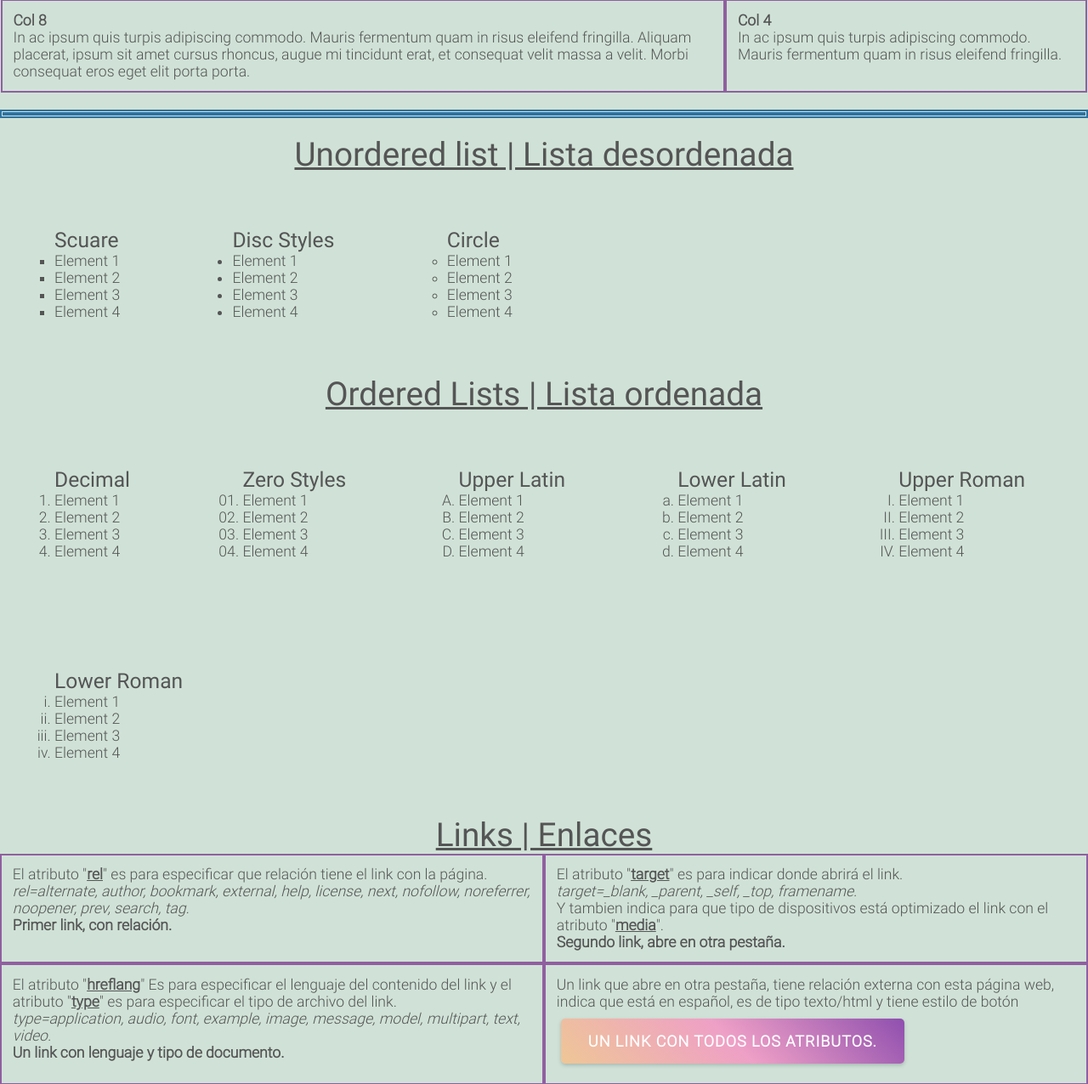
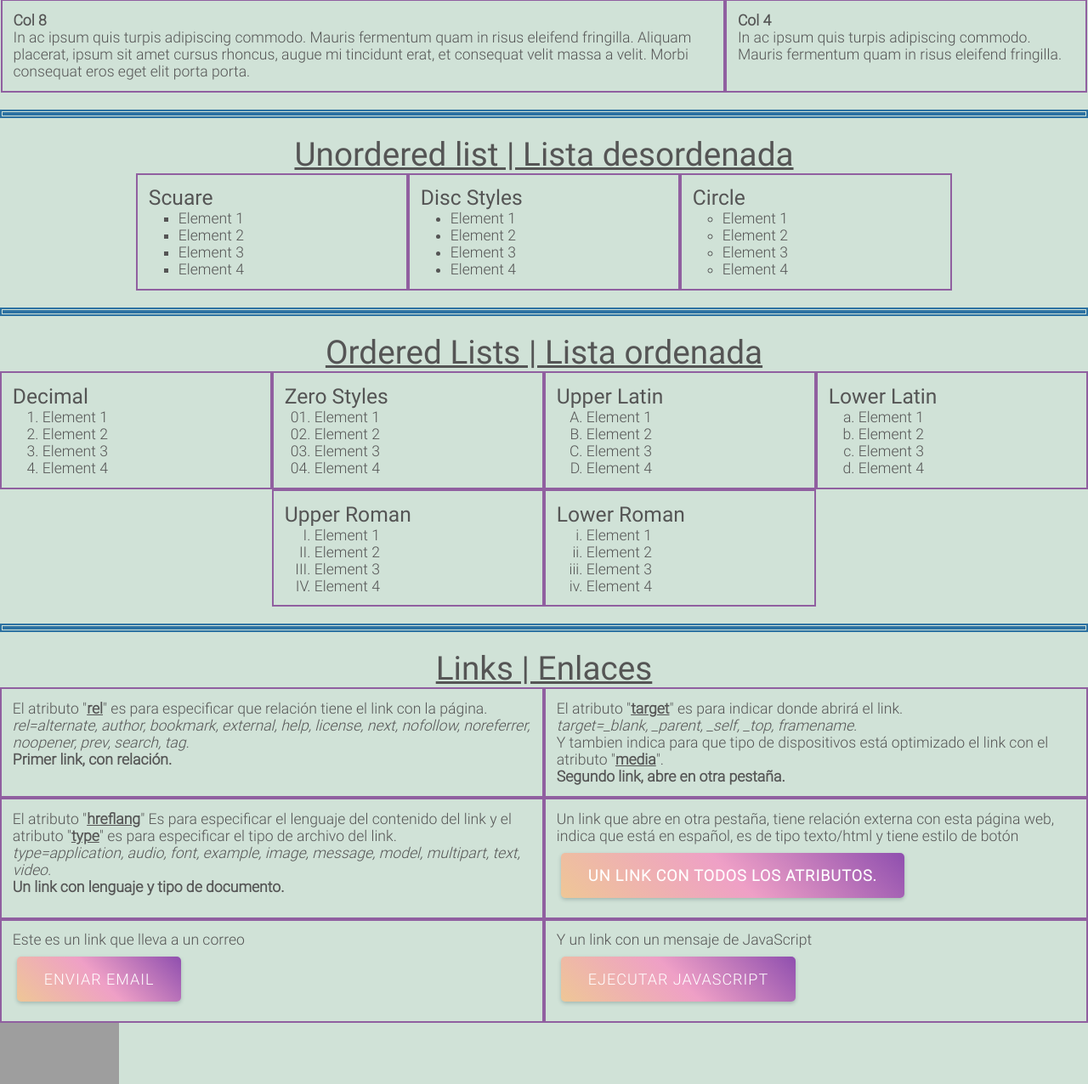
Before and after one commit to susananzth/MyGuide, a PHP site: page / in a window 1280 px wide. Shown: the part 970-2246 px from the top of the page at 85% size. Run offline with PHP 8.4, Linux system fonts and the light colour scheme; grey boxes are pictures that could not be loaded.

Commit message:
Optimizando columnas y links

```diff
--- a/css/style.css
+++ b/css/style.css
@@ -31,37 +31,18 @@
     font-style: italic;
     src: local('Roboto-Regular-Italic'), local('Roboto-Regular-Italic'),
     url("../font/Roboto-Italic.ttf") format('truetype');}
-
+/* GLOBAL */
 *{ margin: 0; padding: 0;}
-
 body{ height: 100%; width: 100%; font-family: Roboto-Light, sans-serif, Verdana;
       font-size: 110%; color: #555555; background: #d0e2d7;}
+/* HEADINGS */
 h1, h2, h3, h4, h5, h6{ font-family: Roboto-Regular; -webkit-margin-before: 0;
                         -webkit-margin-after: 0; -webkit-margin-start: 0;
                         -webkit-margin-end: 0; font-weight: normal;}
 h1{ font-size: 400%;} h2{ font-size: 330%;} h3{ font-size: 280%;} h4{ font-size: 220%;}
 h5{ font-size: 180%;} h6{ font-size: 140%;}
-hr{ margin: 20px 0; border-style: double; border-width: 5px;
-    color: #2d72a2;}
 
-u{ font-weight: bold;}
-.text-center{ text-align: center; text-align: -webkit-center;}
-.title{ text-decoration: underline;}
-/* COLUMNAS */
-.flex-container{display: -webkit-flex; display: flex; -webkit-flex-wrap: wrap;
-    flex-wrap: wrap; -webkit-justify-content: center;
-    justify-content: center; width: auto; height: auto;}
-.col-12{ width: 100%;}
-.col-8{ width: 66.6%;}
-.col-6{ width: 50%;}
-.col-4{ width: 33.3%;}
-.col-12, .col-8, .col-6, .col-4{ height: auto; padding: 1%; box-sizing: border-box;
-                                 border: 2px #905fa0 solid;}
-
-.border{border: 1px rgba(16, 119, 51, 0.81) solid;
-        -webkit-box-sizing: border-box; /* Safari/Chrome, other WebKit */
-        -moz-box-sizing: border-box;    /* Firefox, other Gecko */
-        box-sizing: border-box;}        /* Opera/IE 8+ */
+/* LINKS */
 a{ color: #555555; text-decoration: none;}
 a:hover, a:focus{ text-decoration: underline #5e3263; color: #444444;}
 a.btn { background: linear-gradient(45deg, rgba(255,184,115,0.65) 0%,
@@ -75,10 +56,11 @@ a.btn { background: linear-gradient(45deg, rgba(255,184,115,0.65) 0%,
 a.btn:hover { box-shadow: 0px 4px 4px rgba(34,62,66,.5);
               -webkit-transition: box-shadow 0.5s ease;
               transition: box-shadow 0.5s ease;}
-.nav{ list-style-type: none;}
-.padd5{padding: 5%;} .padd2{ padding: 2%;}
-.marg5{ margin: 5%;}
-.inline-b{display: inline-block;} .inline-f{ display: inline-flex;}
+
+/* VARIOS */
+hr{ margin: 20px 0; border-style: double; border-width: 5px;
+    color: #2d72a2;}
+u{ font-weight: bold;}
 
 /*STYLES FOR UL*/
 .scuare{ list-style-type: square;} .circle{ list-style-type: circle;}
@@ -86,5 +68,35 @@ a.btn:hover { box-shadow: 0px 4px 4px rgba(34,62,66,.5);
 .zero{ list-style-type: decimal-leading-zero;} .latin{ list-style-type: upper-latin;}
 .l-latin{ list-style-type: lower-latin;} .roman{ list-style-type: upper-roman;}
 .l-roman{ list-style-type: lower-roman;}
+
+/* TABLAS */
 table{ border-spacing: 0;}
-.combinate, .combinate > tbody> tr > td { border: 1px rgba(16, 119, 51, 0.81) solid !important; }
+.combinate, .combinate > tbody> tr > td { border: 1px rgba(16, 119, 51, 0.81) solid;}
+
+/* SECCIONES */
+.nav{ list-style-type: none;}
+
+/* COLUMNAS */
+.flex-container{display: -webkit-flex; display: flex; -webkit-flex-wrap: wrap;
+    flex-wrap: wrap; -webkit-justify-content: center;
+    justify-content: center; width: auto; height: auto;}
+.col-12{ width: 100%;}
+.col-8{ width: 66.6%;}
+.col-6{ width: 50%;}
+.col-4{ width: 33.3%;}
+.col-3{ width: 25%}
+.col-12, .col-8, .col-6, .col-4, .col-3{ height: auto; padding: 1%; box-sizing: border-box;
+    border: 2px #905fa0 solid;}
+
+/* BORDES */
+.border{border: 1px rgba(16, 119, 51, 0.81) solid;
+    -webkit-box-sizing: border-box; /* Safari/Chrome, other WebKit */
+    -moz-box-sizing: border-box;    /* Firefox, other Gecko */
+    box-sizing: border-box;}        /* Opera/IE 8+ */
+
+/* IMPLEMENTOS */
+.padd5{padding: 5%;} .padd2{ padding: 2%;} .padd35px{ padding-left: 35px;}
+.marg5{ margin: 5%;}
+.inline-b{display: inline-block;} .inline-f{ display: inline-flex;}
+.text-center{ text-align: center; text-align: -webkit-center;}
+.title{ text-decoration: underline;}
--- a/index.html
+++ b/index.html
@@ -68,92 +68,96 @@
 <section>
     <div>
         <h4 class="title text-center">Unordered list | Lista desordenada</h4>
-        <div class="padd5 inline-b">
+        <div class="flex-container">
+            <div class="col-3">
                 <h6>Scuare</h6>
-            <ul class="scuare">
+                <ul class="scuare padd35px">
                     <li>Element 1</li>
                     <li>Element 2</li>
                     <li>Element 3</li>
                     <li>Element 4</li>
                 </ul>
             </div>
-        <div class="padd5 inline-b">
+            <div class="col-3">
                 <h6>Disc Styles</h6>
-            <ul>
+                <ul class="padd35px">
                     <li>Element 1</li>
                     <li>Element 2</li>
                     <li>Element 3</li>
                     <li>Element 4</li>
                 </ul>
             </div>
-        <div class="padd5 inline-b">
+            <div class="col-3">
                 <h6>Circle</h6>
-            <ul class="circle">
+                <ul class="circle padd35px">
                     <li>Element 1</li>
                     <li>Element 2</li>
                     <li>Element 3</li>
                     <li>Element 4</li>
                 </ul>
             </div>
+        </div>
+        <hr>
         <h4 class="title text-center">Ordered Lists | Lista ordenada</h4>
-        <div class="padd5 inline-b">
+        <div class="flex-container">
+            <div class="col-3">
                 <h6>Decimal</h6>
-            <ol>
+                <ol class="padd35px">
                     <li>Element 1</li>
                     <li>Element 2</li>
                     <li>Element 3</li>
                     <li>Element 4</li>
                 </ol>
             </div>
-        <div class="padd5 inline-b">
+            <div class="col-3">
                 <h6>Zero Styles</h6>
-            <ol class="zero">
+                <ol class="zero padd35px">
                     <li>Element 1</li>
                     <li>Element 2</li>
                     <li>Element 3</li>
                     <li>Element 4</li>
                 </ol>
             </div>
-        <div class="padd5 inline-b">
+            <div class="col-3">
                 <h6>Upper Latin</h6>
-            <ol class="latin">
+                <ol class="latin padd35px">
                     <li>Element 1</li>
                     <li>Element 2</li>
                     <li>Element 3</li>
                     <li>Element 4</li>
                 </ol>
             </div>
-        <div class="padd5 inline-b">
+            <div class="col-3">
                 <h6>Lower Latin</h6>
-            <ol class="l-latin">
+                <ol class="l-latin padd35px">
                     <li>Element 1</li>
                     <li>Element 2</li>
                     <li>Element 3</li>
                     <li>Element 4</li>
                 </ol>
             </div>
-        <div class="padd5 inline-b">
+            <div class="col-3">
                 <h6>Upper Roman</h6>
-            <ol class="roman">
+                <ol class="roman padd35px">
                     <li>Element 1</li>
                     <li>Element 2</li>
                     <li>Element 3</li>
                     <li>Element 4</li>
                 </ol>
             </div>
-        <div class="padd5 inline-b">
+            <div class="col-3">
                 <h6>Lower Roman</h6>
-            <ol class="l-roman">
+                <ol class="l-roman padd35px">
                     <li>Element 1</li>
                     <li>Element 2</li>
                     <li>Element 3</li>
                     <li>Element 4</li>
                 </ol>
             </div>
-
+        </div>
     </div>
 </section>
-
+<hr>
 <section>
     <div>
         <h4 class="title text-center">Links | Enlaces</h4>
@@ -212,6 +216,16 @@
                         Un link con todos los atributos.</a>
                 </strong>
             </div>
+            <div class="col-6">
+                <p>Este es un link que lleva a un correo</p>
+                <a href="mailto:someone@example.com?Subject=Hello%20again"
+                   target="_top" class="btn">Enviar Email</a>
+            </div>
+            <div class="col-6">
+                <p>Y un link con un mensaje de JavaScript</p>
+                <a href="javascript:alert('Hello World!');"
+                   class="btn">Ejecutar JavaScript</a>
+            </div>
         </div>
         <!-- UN LINK CON UNA IMAGEN CON ESTILOS HTML QUE ABRE
         EN OTRA PESTAÑA Y DESCARGA LA IMAGEN -->
@@ -252,5 +266,6 @@
         </tr>
     </table>
 </div>
+<hr>
 </body>
 </html>
```
Lines whose indentation alone changed are shown as unchanged.
